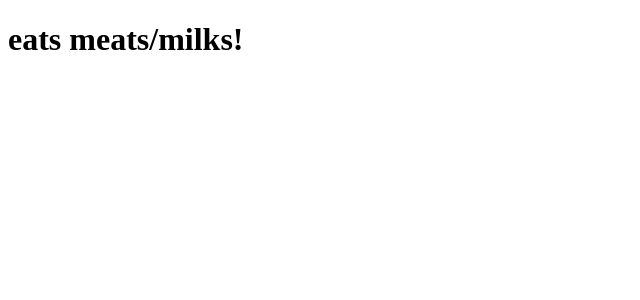
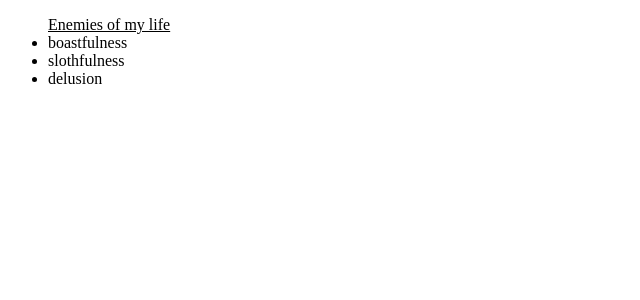
Before and after one commit to codecamp-prem/React-Coding-Interview, a React (Vite) app: page / in a window 1280 px wide. Shown: the top 300 px of the page, without its empty margins (0-640 px from the left). Built offline with nearby package versions, Linux system fonts and the light colour scheme.

Commit message:
.map() use : list rendering

```diff
--- a/src/App.tsx
+++ b/src/App.tsx
@@ -1,9 +1,9 @@
-import Lactose from "./Challanges/Lactose";
+import Lists from "./Challanges/Lists";
 
 function App() {
   return (
     <>
-      <Lactose />
+      <Lists />
     </>
   );
 }
--- /dev/null
+++ b/src/Challanges/Lists.tsx
@@ -0,0 +1,22 @@
+function Data() {
+  const enemies = [
+    { id: 6, name: "boastfulness" },
+    { id: 66, name: "slothfulness" },
+    { id: 666, name: "delusion" },
+  ];
+  return (
+    <ul>
+      <li style={{ listStyle: "none", textDecoration: "underline" }}>
+        Enemies of my life
+      </li>
+      {enemies.map((enemy) => (
+        <li key={enemy.id}>{enemy.name}</li>
+      ))}
+    </ul>
+  );
+}
+const Lists = () => {
+  return <Data />;
+};
+
+export default Lists;
```
